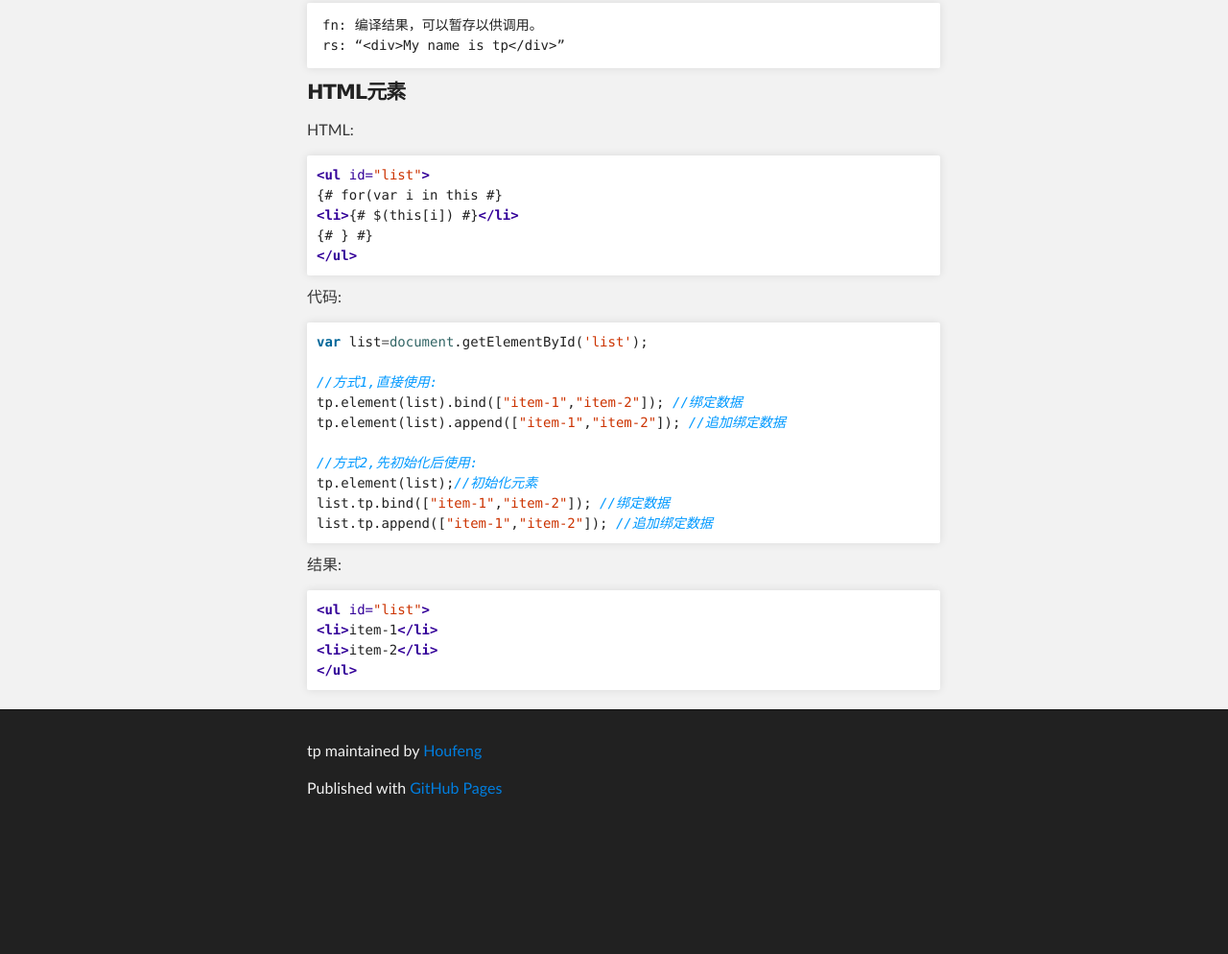
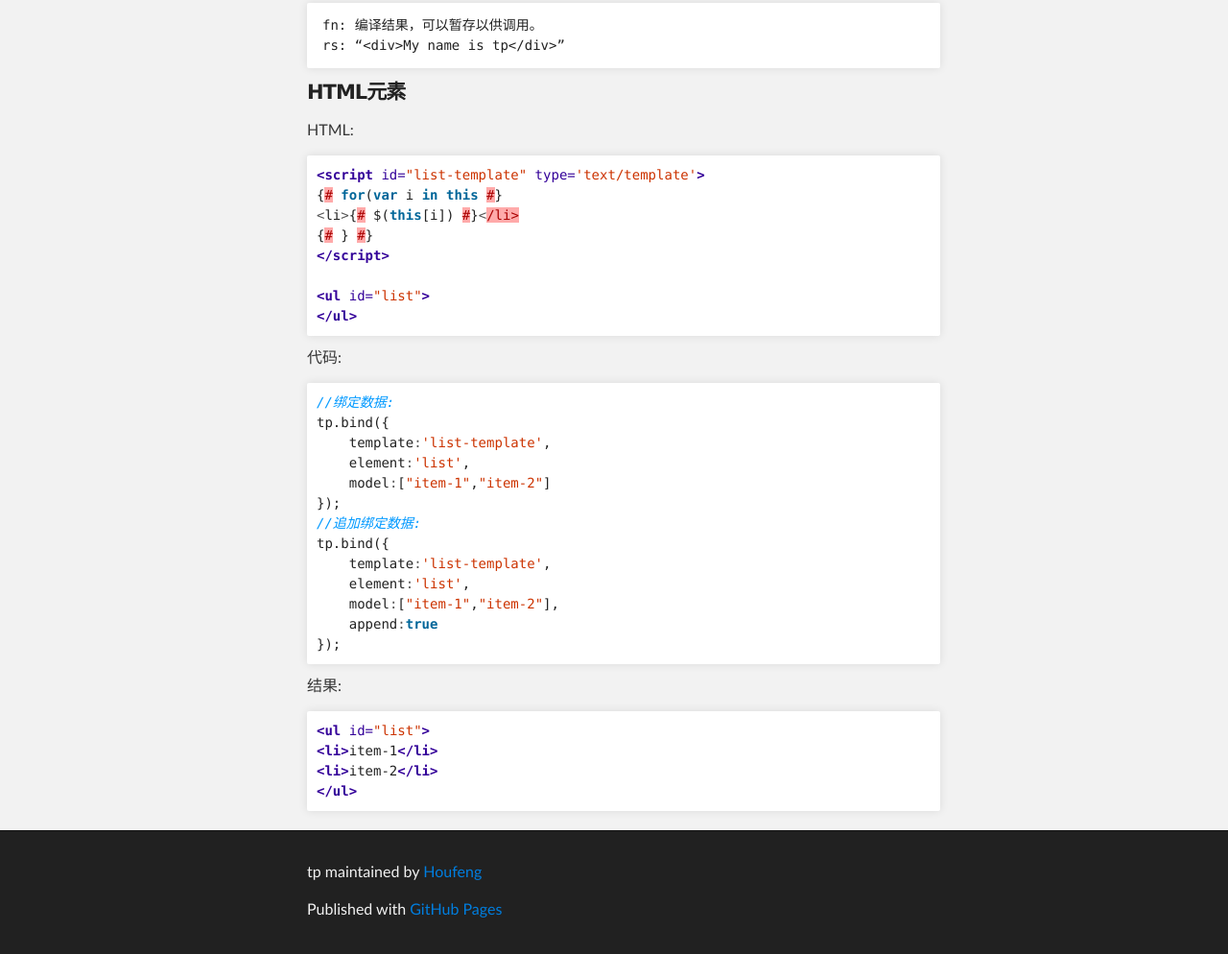
Before and after one commit to Houfeng/tp, a plain HTML site: page index.html in a window 1280 px wide. Shown: the part 1505-2499 px from the top of the page at 96% size. Before the commit the page ends 2373 px from the top, so only its background shows below. Drawn offline with Linux system fonts and the light colour scheme.

```diff
--- a/index.html
+++ b/index.html
@@ -4,7 +4,7 @@
   <head>
     <meta charset='utf-8' />
     <meta http-equiv="X-UA-Compatible" content="chrome=1" />
-    <meta name="description" content="tp : 如同“tp”的名字，“轻量、简洁、高效”是jtp的哲学！" />
+    <meta name="description" content="tp : 如同“tp”的名字，“轻量、简洁、高效”是tp的哲学！" />
 
     <link rel="stylesheet" type="text/css" media="screen" href="stylesheets/stylesheet.css">
 
@@ -19,7 +19,7 @@
           <a id="forkme_banner" href="https://github.com/Houfeng/tp">View on GitHub</a>
 
           <h1 id="project_title">tp</h1>
-          <h2 id="project_tagline">如同“tp”的名字，“轻量、简洁、高效”是jtp的哲学！</h2>
+          <h2 id="project_tagline">如同“tp”的名字，“轻量、简洁、高效”是tp的哲学！</h2>
 
             <section id="downloads">
               <a class="zip_download_link" href="https://github.com/Houfeng/tp/zipball/master">Download this project as a .zip file</a>
@@ -52,7 +52,7 @@
 <a name="-1" class="anchor" href="#-1"><span class="octicon octicon-link"></span></a>最新版本</h3>
 
 <blockquote>
-<p>v 1.6</p>
+<p>v 2.0</p>
 </blockquote>
 
 <h3>
@@ -116,25 +116,31 @@
 
 <p>HTML:</p>
 
-<div class="highlight"><pre><span class="nt">&lt;ul</span> <span class="na">id=</span><span class="s">"list"</span><span class="nt">&gt;</span>
-{# for(var i in this #}
-<span class="nt">&lt;li&gt;</span>{# $(this[i]) #}<span class="nt">&lt;/li&gt;</span>
-{# } #}
+<div class="highlight"><pre><span class="nt">&lt;script </span><span class="na">id=</span><span class="s">"list-template"</span> <span class="na">type=</span><span class="s">'text/template'</span><span class="nt">&gt;</span>
+<span class="p">{</span><span class="err">#</span> <span class="k">for</span><span class="p">(</span><span class="kd">var</span> <span class="nx">i</span> <span class="k">in</span> <span class="k">this</span> <span class="err">#</span><span class="p">}</span>
+<span class="o">&lt;</span><span class="nx">li</span><span class="o">&gt;</span><span class="p">{</span><span class="err">#</span> <span class="nx">$</span><span class="p">(</span><span class="k">this</span><span class="p">[</span><span class="nx">i</span><span class="p">])</span> <span class="err">#</span><span class="p">}</span><span class="o">&lt;</span><span class="err">/li&gt;</span>
+<span class="p">{</span><span class="err">#</span> <span class="p">}</span> <span class="err">#</span><span class="p">}</span>
+<span class="nt">&lt;/script&gt;</span>
+
+<span class="nt">&lt;ul</span> <span class="na">id=</span><span class="s">"list"</span><span class="nt">&gt;</span>
 <span class="nt">&lt;/ul&gt;</span>
 </pre></div>
 
 <p>代码:</p>
 
-<div class="highlight"><pre><span class="kd">var</span> <span class="nx">list</span><span class="o">=</span><span class="nb">document</span><span class="p">.</span><span class="nx">getElementById</span><span class="p">(</span><span class="s1">'list'</span><span class="p">);</span>
-
-<span class="c1">//方式1,直接使用:</span>
-<span class="nx">tp</span><span class="p">.</span><span class="nx">element</span><span class="p">(</span><span class="nx">list</span><span class="p">).</span><span class="nx">bind</span><span class="p">([</span><span class="s2">"item-1"</span><span class="p">,</span><span class="s2">"item-2"</span><span class="p">]);</span> <span class="c1">//绑定数据</span>
-<span class="nx">tp</span><span class="p">.</span><span class="nx">element</span><span class="p">(</span><span class="nx">list</span><span class="p">).</span><span class="nx">append</span><span class="p">([</span><span class="s2">"item-1"</span><span class="p">,</span><span class="s2">"item-2"</span><span class="p">]);</span> <span class="c1">//追加绑定数据</span>
-
-<span class="c1">//方式2,先初始化后使用:</span>
-<span class="nx">tp</span><span class="p">.</span><span class="nx">element</span><span class="p">(</span><span class="nx">list</span><span class="p">);</span><span class="c1">//初始化元素</span>
-<span class="nx">list</span><span class="p">.</span><span class="nx">tp</span><span class="p">.</span><span class="nx">bind</span><span class="p">([</span><span class="s2">"item-1"</span><span class="p">,</span><span class="s2">"item-2"</span><span class="p">]);</span> <span class="c1">//绑定数据</span>
-<span class="nx">list</span><span class="p">.</span><span class="nx">tp</span><span class="p">.</span><span class="nx">append</span><span class="p">([</span><span class="s2">"item-1"</span><span class="p">,</span><span class="s2">"item-2"</span><span class="p">]);</span> <span class="c1">//追加绑定数据</span>
+<div class="highlight"><pre><span class="c1">//绑定数据:</span>
+<span class="nx">tp</span><span class="p">.</span><span class="nx">bind</span><span class="p">({</span>
+    <span class="nx">template</span><span class="o">:</span><span class="s1">'list-template'</span><span class="p">,</span>
+    <span class="nx">element</span><span class="o">:</span><span class="s1">'list'</span><span class="p">,</span>
+    <span class="nx">model</span><span class="o">:</span><span class="p">[</span><span class="s2">"item-1"</span><span class="p">,</span><span class="s2">"item-2"</span><span class="p">]</span>
+<span class="p">});</span>
+<span class="c1">//追加绑定数据:</span>
+<span class="nx">tp</span><span class="p">.</span><span class="nx">bind</span><span class="p">({</span>
+    <span class="nx">template</span><span class="o">:</span><span class="s1">'list-template'</span><span class="p">,</span>
+    <span class="nx">element</span><span class="o">:</span><span class="s1">'list'</span><span class="p">,</span>
+    <span class="nx">model</span><span class="o">:</span><span class="p">[</span><span class="s2">"item-1"</span><span class="p">,</span><span class="s2">"item-2"</span><span class="p">],</span>
+    <span class="nx">append</span><span class="o">:</span><span class="kc">true</span>
+<span class="p">});</span>
 </pre></div>
 
 <p>结果:</p>
```
Also changed, not shown: params.json (+1 -1 lines).
